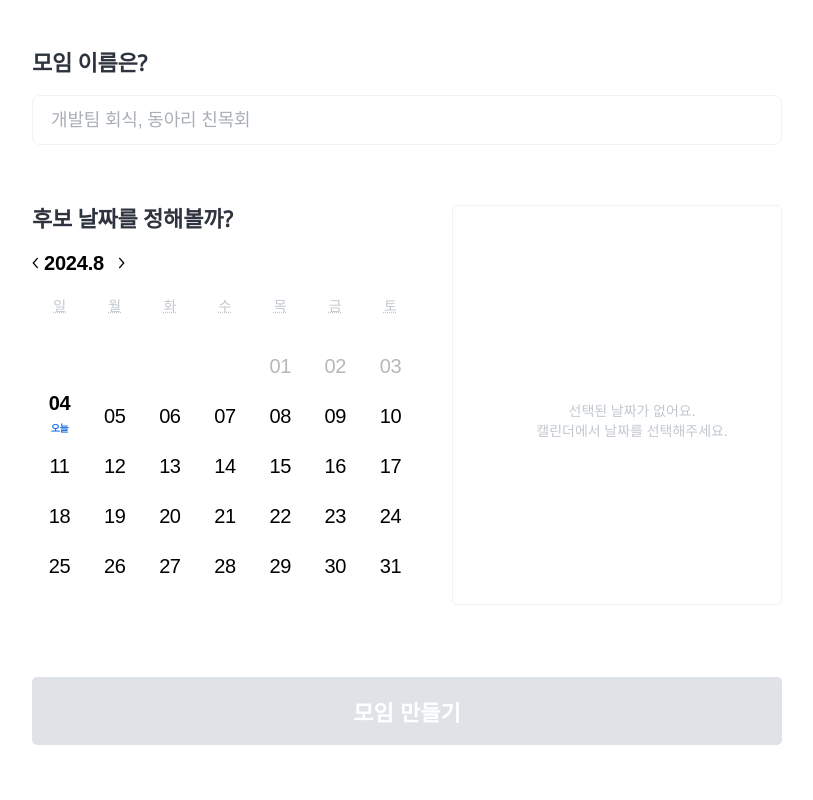
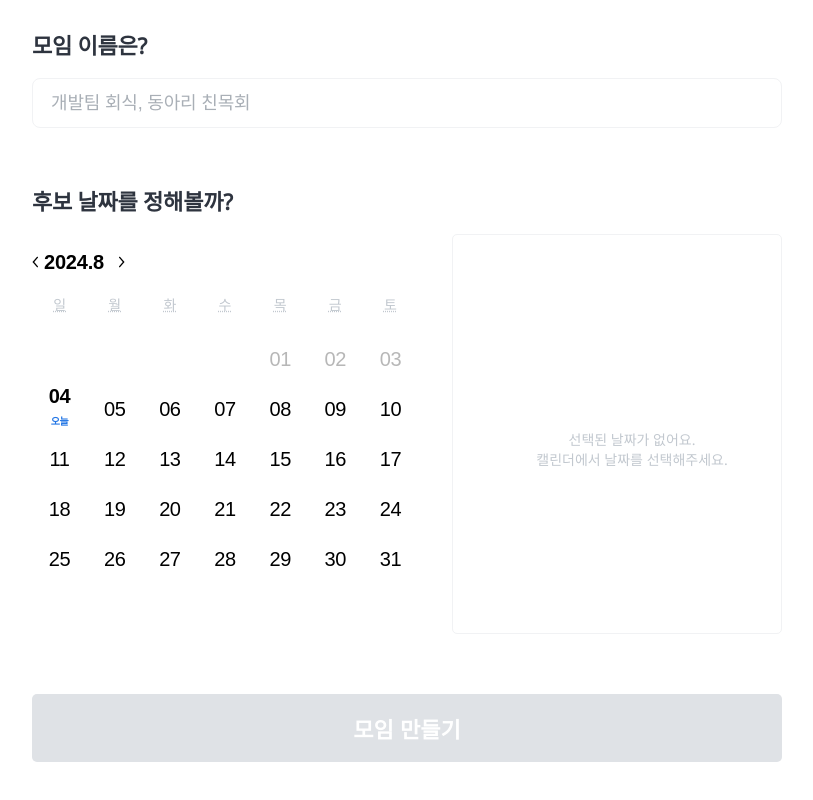
Before and after one commit to grape-tasting-acid/beentime-frontend, a React (Create React App) app: page / in a window 1280 px wide. Shown: the part 456-1256 px from the top of the page, without its empty margins (233-1046 px from the left). Built offline with nearby package versions, Linux system fonts and the light colour scheme.

Commit message:
fix: qa styles

```diff
--- a/src/page/CreateEventPage/CreateEventPage.jsx
+++ b/src/page/CreateEventPage/CreateEventPage.jsx
@@ -45,9 +45,8 @@ function CreateEventPage(props) {
                         return moment(date, 'M월 D일').toDate();
                     }));
                     setTimeSlots(timeList.map(time => {
-                        const hourMinute = time.split(' / ')[1];
-                        const [hour, minute] = hourMinute.split(':');
-                        return { value: `${hour}:${minute}`, label: `${hour}:${minute}` };
+                        const timePart = time.split(' / ')[1];
+                        return timePart;
                     }));
                 }
             }
@@ -58,7 +57,7 @@ function CreateEventPage(props) {
 
     const handleDateClick = (date) => {
         const newSelectedDates = [...selectedDates, date];
-        const newTimeSlots = [...timeSlots, { value: '7:00', label: '7:00 PM' }];
+        const newTimeSlots = [...timeSlots, '19:00'];
 
         // 날짜와 시간 슬롯을 함께 정렬
         const sortedData = newSelectedDates.map((date, index) => ({
@@ -85,7 +84,7 @@ function CreateEventPage(props) {
             alert('모임 제목을 입력해주세요.');
             return;
         }
-        const isValidTimeSlot = timeSlots.every(slot => slot.value !== '');
+        const isValidTimeSlot = timeSlots.every(slot => slot !== '');
 
         if (!isValidTimeSlot) {
             alert('시간을 선택해주세요.');
@@ -121,7 +120,7 @@ function CreateEventPage(props) {
                 default:
                     dayOfWeekShort = '';
             }
-            return `${formattedDate} (${dayOfWeekShort}) / ${timeSlot.label}`;
+            return `${formattedDate} (${dayOfWeekShort}) / ${timeSlot}`;
         });
 
         try {
@@ -157,9 +156,9 @@ function CreateEventPage(props) {
     };
 
     const SelectedDateBox = ({ date, index }) => {
-        const handleTimeChange = (selectedOption) => {
+        const handleTimeChange = (e) => {
             const newTimeSlots = [...timeSlots];
-            newTimeSlots[index] = selectedOption;
+            newTimeSlots[index] = e.target.value;
             setTimeSlots(newTimeSlots);
         };
 
@@ -207,7 +206,7 @@ function CreateEventPage(props) {
 
         const formattedDate = moment(date);
         const formattedDateString = formattedDate.format('M월 D일');
-        const formattedDayOfWeek = moment(date).locale('ko').format('dddd일');
+        const formattedDayOfWeek = moment(date).locale('ko').format('ddd');
         let dayOfWeekShort;
 
         switch (formattedDayOfWeek.substring(0, 3)) {
@@ -238,15 +237,15 @@ function CreateEventPage(props) {
 
         return (
             <div css={S.SelectedDateBox}>
-                <div css={S.DateBox}>{formattedDateString} ({dayOfWeekShort})</div>
-                <div css={S.Box}>
-                    <Select
-                        options={timeOptions}
+                <div css={S.DateText}>{formattedDateString} ({dayOfWeekShort})</div>
+                <input
+                css={S.TimeInput}
+                type="text"
+                value={timeSlots[index]}
                 onChange={handleTimeChange}
-                        value={timeSlots[index]}
+                placeholder="시간 입력"
                 />
-                </div>
-                <button onClick={handleDeleteDate}>X</button>
+                <button css={S.DeleteButton} onClick={handleDeleteDate}>X</button>
             </div>
         );
     };
@@ -376,9 +375,10 @@ function CreateEventPage(props) {
                     />
                 </div>
 
+                <div css={S.DateSelectionContainer}>
+                    <h5 css={S.H5}>후보 날짜를 정해볼까?</h5>
                     <div css={S.CalendarLayout}>
                         <div css={S.CalendarBox}>
-                        <h5 css={S.H5}>후보 날짜를 정해볼까?</h5>
                             <div css={S.calendarContainer}>
                                 <Calendar
                                 defaultView={'month'}
@@ -443,7 +443,6 @@ function CreateEventPage(props) {
                             </div>
                         </div>
 
-
                         <div css={S.TimeBox}>
                             <div css={S.TimeBoxContainer}>
                                 {selectedDates.length > 0 ? (
@@ -459,6 +458,8 @@ function CreateEventPage(props) {
                             </div>
                         </div>
                     </div>
+                </div>
+
                 <button onClick={handleEventCreate} css={selectedDates.length ? S.BtnTrue : S.BtnFalse}>
                     {eventId ? "모임 수정하기" : "모임 만들기"}
                 </button>
--- a/src/page/CreateEventPage/Style.js
+++ b/src/page/CreateEventPage/Style.js
@@ -164,27 +164,38 @@ export const LogoImage = css`
 `;
 
 
+export const DateSelectionContainer = css`
+  width: 750px;
+  height: 446px;
+  display: flex;
+  flex-direction: column;
+`;
+
+
 export const CalendarLayout = css`
   display: flex;
-  justify-content: space-between;
-  width: 100%;
-
-  @media (max-width: 800px) {
-    flex-direction: column;
-  }
+  flex-direction: row;
+  gap: 34px; /* 두 부분의 간격 */
+  height: 400px; /* 남은 높이 */
 `;
 
 export const CalendarBox = css`
-  @media (max-width: 800px) {
-    width: 100%;
-    height: 40vh;
-    margin-bottom: 20px;
-  }
+  width: 386px;
+  height: 366px;
+  display: flex;
+  justify-content: center;
+  align-items: center;
 `;
 
 export const calendarContainer = css`
-  width: 386px;
-  height: 366px;
+  width: 386px important!;
+  height: 366px important!;
+  position: relative;
+
+  .react-calendar {
+    width: 100%;
+    height: 100%;
+  }
 
   .react-calendar__navigation {
     display: flex;
@@ -270,11 +281,17 @@ export const calendarContainer = css`
     }
   }
 
+  .calendarContainer .react-calendar__month-view__days {
+    display: grid !important;
+    grid-template-columns: repeat(7, 50px);
+    grid-gap: 8px 6px;
+    justify-content: center;
+  }
+
   .react-calendar__tile {
-    display: flex;
+    box-sizing: border-box;
     width: 50px !important;
     height: 50px !important;
-    padding: 12px 14px 0px 14px;
     justify-content: center;
     align-items: center;
 
@@ -282,12 +299,17 @@ export const calendarContainer = css`
     font-feature-settings: 'liga' off, 'clig' off;
     font-size: 20px !important;
     font-style: normal;
-    font-weight: 400;
+    font-weight: 400 !important;
     line-height: 25px; /* 125% */
     letter-spacing: -0.4px;
 
     border: none;
     background-color: transparent;
+
+    &:hover {
+      background-color: var(--G3, #F1F2F4);
+      border-radius: 50%;
+    }
   }
 
   .today {
@@ -316,30 +338,21 @@ export const TimeBox = css`
   height: 400px;
   border: 1px solid #f1f2f4;
   border-radius: 5px;
-  position: relative;
   display: flex;
   flex-direction: column;
   justify-content: center;
   align-items: center;
-
-  @media (max-width: 800px) {
-    border: none;
-    margin-top: 10px;
-    height: 200px;
-    width: 100%;
-  }
 `;
 
 export const TimeBoxContainer = css`
-  width: 330px;
-  height: 400px;
-  display: flex;
+  width: 100%;
+  height: 100%;
+  overflow-y: auto;
   flex-direction: column;
   align-items: center;
   overflow-x: auto;
-  margin-top: 10px;
-  margin-top: 30px; /* 추가됨 */
-  margin-left: 30px; /* 추가됨 */
+  margin-top: 30px;
+  margin-left: 30px;
 
   @media (max-width: 800px) {
     flex-direction: column;
@@ -376,59 +389,48 @@ export const Box = css`
 `;
 
 export const SelectedDateBox = css`
-  width: 216px; /* 수정됨: 고정 너비 */
-  height: 34px; /* 수정됨: 고정 높이 */
-  justify-content: start;
+  width: 216px;
+  height: 34px;
+  display: flex;
   align-items: center;
-  color: #2e343f;
+  margin-bottom: 17px;
+`;
+
+export const DateText = css`
+  font-family: 'Noto Sans', sans-serif;
   font-size: 16px;
   font-weight: 700;
-  margin-bottom: 17px;
-  gap: 13px;
+  margin-right: 13px;
+`;
 
-  /* 날짜 부분 스타일 */
-  .date {
-    width: 90px;
-    color: var(--G10, #000);
-    font-family: 'Noto Sans', sans-serif;
-    font-size: 16px;
-    font-style: normal;
-    font-weight: 700;
-    line-height: 120%; /* 19.2px */
-    letter-spacing: -0.16px;
-  }
+export const TimeInput = css`
+  display: flex;
+  width: 70px;
+  height: 34px;
+  padding: 8px 12px;
+  justify-content: center;
+  align-items: center;
+  gap: 8px;
 
-  /* 시간 부분 스타일 */
-  .time {
-    width: 41px;
-    flex-shrink: 0;
-    color: var(--G10, #000);
-    font-family: 'Noto Sans', sans-serif;
   font-size: 16px;
   font-style: normal;
   font-weight: 400;
   line-height: 19px; /* 118.75% */
   letter-spacing: -0.16px;
-  }
 
-  div {
-    margin-right: 10px;
-  }
+  border-radius: 4px;
+  border: 0.718px solid var(--G4, #DFE2E6);
+  background: var(--G1, #FFF);
 
-  input {
-    width: 110px;
-  }
+`;
 
-  button {
+export const DeleteButton = css`
+  width: 30px;
+  height: 34px;
   background-color: transparent;
   border: none;
   color: #91979e;
-  }
-
-  @media (max-width: 1710px) {
-    font-size: 12px;
-    white-space: nowrap;
-  }
+  cursor: pointer;
 `;
 
 export const DateBox = css`
@@ -486,9 +488,15 @@ export const ImageContainer = (isSelected) => css`
   cursor: pointer;
   border: 1.5px solid ${isSelected ? 'black' : 'var(--G4, #ccc)'};
 
-  ${isSelected &&
-    css`
+  ${isSelected
+    ? css`
         box-shadow: 0px 4px 6px rgba(0, 0, 0, 0.15);
+      `
+    : css`
+        &:hover {
+          border: 1.5px solid black;
+          box-shadow: 0px 4px 6px rgba(0, 0, 0, 0.15);
+        }
       `}
 `;
 
--- a/src/page/Sharing/Sharing.jsx
+++ b/src/page/Sharing/Sharing.jsx
@@ -44,8 +44,12 @@ function Sharing(props) {
 
     return (
         <div css={S.Layout}>
-            <a href="/" aria-label="홈페이지로 이동">
-                <img src={logo} alt="Logo" style={{ display: 'block', paddingTop: '20px', margin: '0 auto 100px auto' }} />
+            <a href="/" aria-label="홈페이지로 이동" css={S.LogoContainer}>
+                <img
+                    src={logo}
+                    alt="Logo"
+                    css={S.LogoImage}
+                />
             </a>
             <h1 css={S.H1}>이제 이 링크를 공유해보자!</h1>
             <div css={S.UrlBox}>
```
Lines whose indentation alone changed are shown as unchanged.
